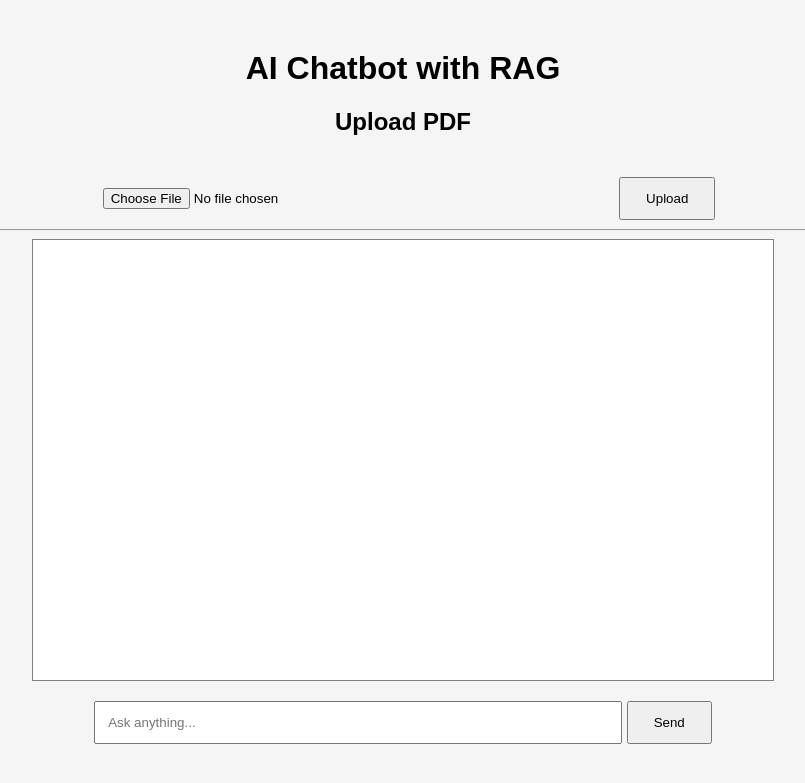
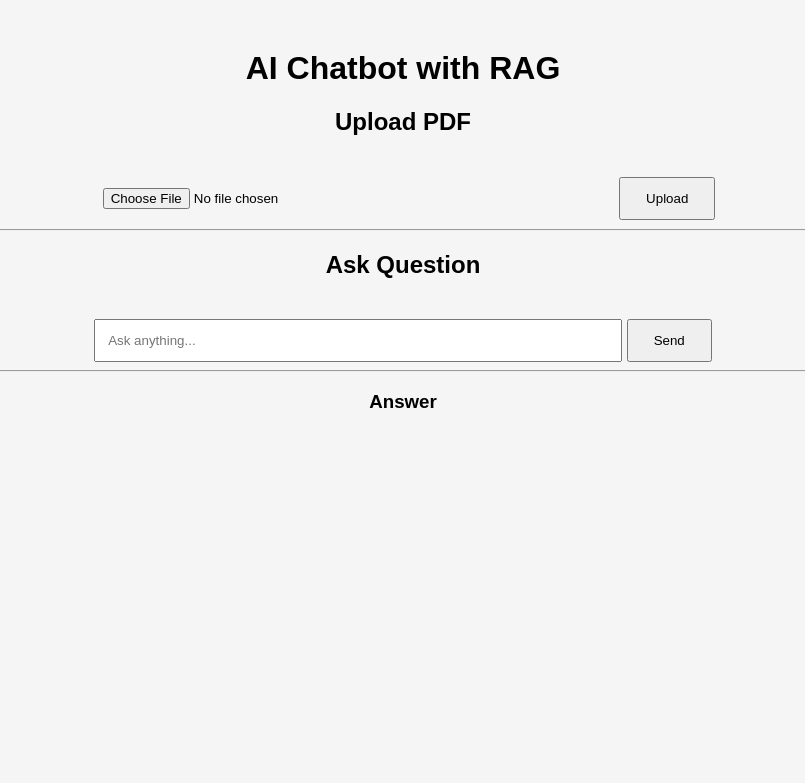
Before and after one commit to pawan-gedam001/AI-RAG-Chatbot, a Flask app: page / in a window 1280 px wide. Shown: the top 783 px of the page, without its empty margins (237-1042 px from the left). Run offline with Flask 3, Linux system fonts and the light colour scheme.

Commit message:
change in app,script,html file

```diff
--- a/app.py
+++ b/app.py
@@ -6,8 +6,12 @@ from rag.chunking import split_text
 from rag.embedding import create_embeddings
 from rag.vector_store import create_vector_store
 from rag.retriever import retrieve_chunks
+from rag.gemini import ask_gemini
 
 app = Flask(__name__)
+# Global variables
+vector_db = None
+chunks = None
 
 # Upload folder
 UPLOAD_FOLDER = "uploads"
@@ -26,12 +30,33 @@ def home():
 @app.route("/chat", methods=["POST"])
 def chat():
 
+    global vector_db
+    global chunks
+
+    # Check if PDF has been uploaded
+    if vector_db is None or chunks is None:
+        return jsonify({
+            "answer": "Please upload a PDF first."
+        })
+
     data = request.get_json()
-
     question = data["question"]
 
-    # Temporary response
-    answer = f"You asked: {question}"
+    # Retrieve relevant chunks
+    results = retrieve_chunks(
+        vector_db,
+        chunks,
+        question
+    )
+
+    # Combine retrieved chunks
+    context = "\n\n".join(results)
+
+    # Ask Gemini
+    answer = ask_gemini(
+        context,
+        question
+    )
 
     return jsonify({
         "answer": answer
@@ -42,6 +67,8 @@ def chat():
 @app.route("/upload", methods=["POST"])
 def upload_pdf():
 
+    global vector_db
+    global chunks
     # Check PDF
     if "pdf" not in request.files:
         return jsonify({
--- a/static/script.js
+++ b/static/script.js
@@ -3,29 +3,51 @@ async function uploadPDF() {
     const fileInput = document.getElementById("pdfFile");
 
     if (fileInput.files.length === 0) {
-
-        alert("Select a PDF");
-
+        alert("Please select a PDF.");
         return;
     }
 
     const formData = new FormData();
 
-    formData.append(
-        "pdf",
-        fileInput.files[0]
-    );
+    formData.append("pdf", fileInput.files[0]);
 
     const response = await fetch("/upload", {
+        method: "POST",
+        body: formData
+    });
+
+    const data = await response.json();
+
+    alert(data.message);
+}
+
+
+async function sendMessage() {
+
+    const question = document.getElementById("question").value;
+
+    if (question.trim() === "") {
+        alert("Please enter a question.");
+        return;
+    }
+
+    document.getElementById("answer").innerHTML = "Thinking...";
+
+    const response = await fetch("/chat", {
 
         method: "POST",
 
-        body: formData
+        headers: {
+            "Content-Type": "application/json"
+        },
+
+        body: JSON.stringify({
+            question: question
+        })
 
     });
 
     const data = await response.json();
 
-    alert(data.message);
-
+    document.getElementById("answer").innerHTML = data.answer;
 }
--- a/templates/index.html
+++ b/templates/index.html
@@ -12,6 +12,7 @@
 <body>
 
     <h1>AI Chatbot with RAG</h1>
+
     <h2>Upload PDF</h2>
 
     <input type="file" id="pdfFile">
@@ -21,9 +22,8 @@
     </button>
 
     <hr>
-    <div class="chat-box" id="chatBox"></div>
 
-    <div class="input-area">
+    <h2>Ask Question</h2>
 
     <input
         type="text"
@@ -34,7 +34,11 @@
         Send
     </button>
 
-    </div>
+    <hr>
+
+    <h3>Answer</h3>
+
+    <div id="answer"></div>
 
     <script src="{{ url_for('static', filename='script.js') }}"></script>
 
```
Lines whose indentation alone changed are shown as unchanged.
